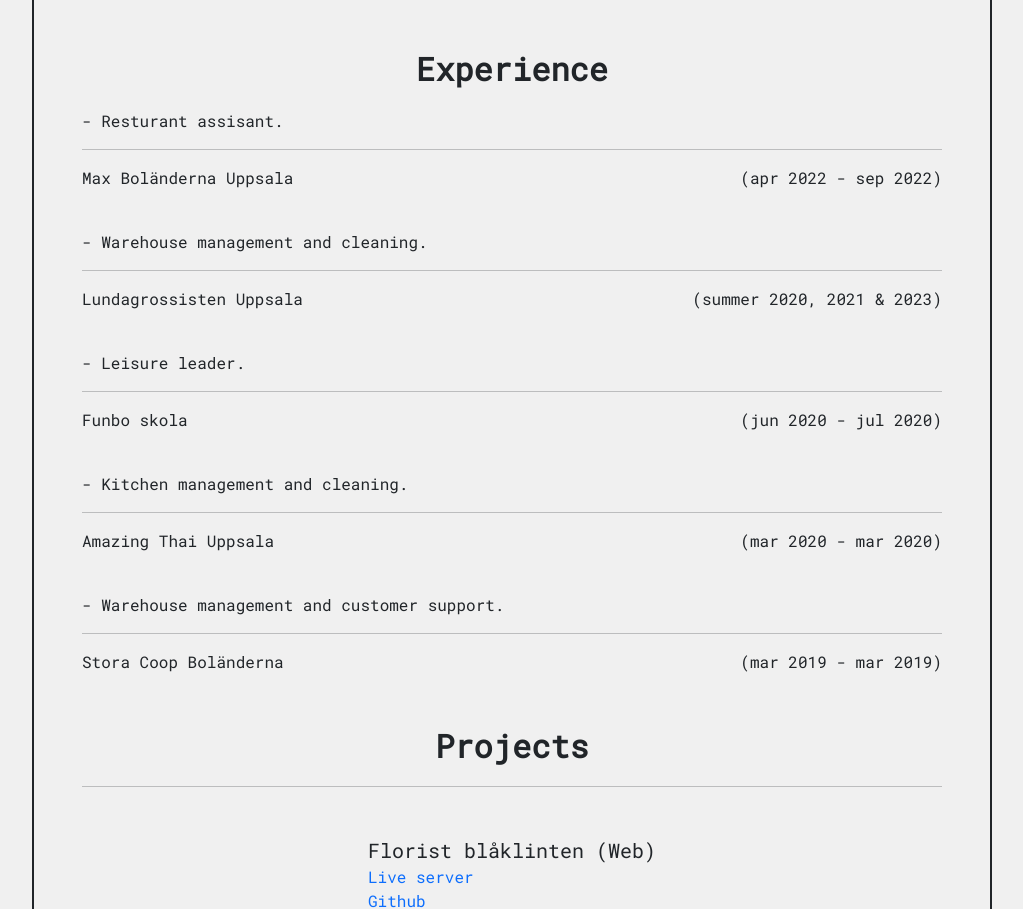
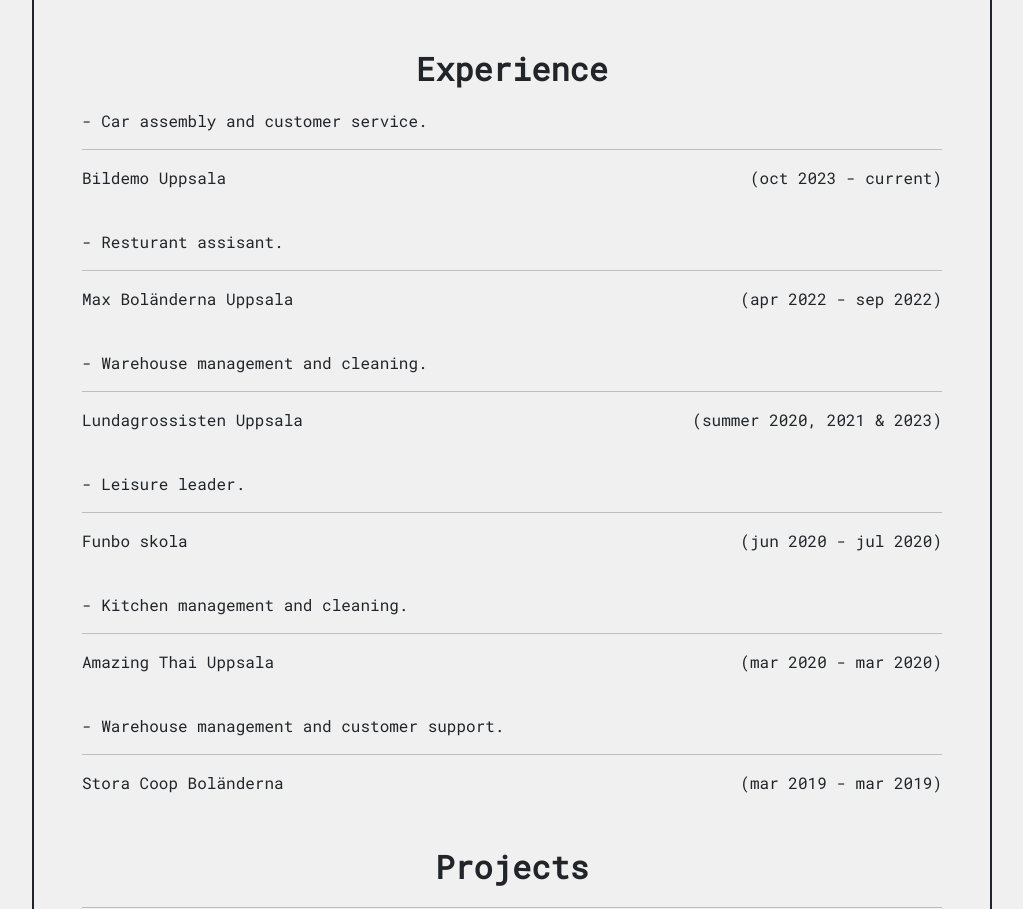
Before and after one commit to SamuelWidlund/SamuelWidlund.github.io, a plain HTML site: page index.html in a window 1280 px wide. Shown: the part 1704-2613 px from the top of the page, without its empty margins (128-1151 px from the left). Drawn offline with nearby package versions, Linux system fonts and the light colour scheme.

Commit message:
updated experience

```diff
--- a/index.html
+++ b/index.html
@@ -83,6 +83,12 @@
 
         <p id="experience" class="fs-2 fw-bold mt-5 p-0"> Experience </p>
         <div class="text-start">
+            <p>- Car assembly and customer service.</p>
+            <hr>
+            <p>Bildemo Uppsala
+                <span class="float-end">(oct 2023 - current)</span>
+            </p>
+            <br>
             <p>- Resturant assisant.</p>
             <hr>
             <p>Max Boländerna Uppsala
```
